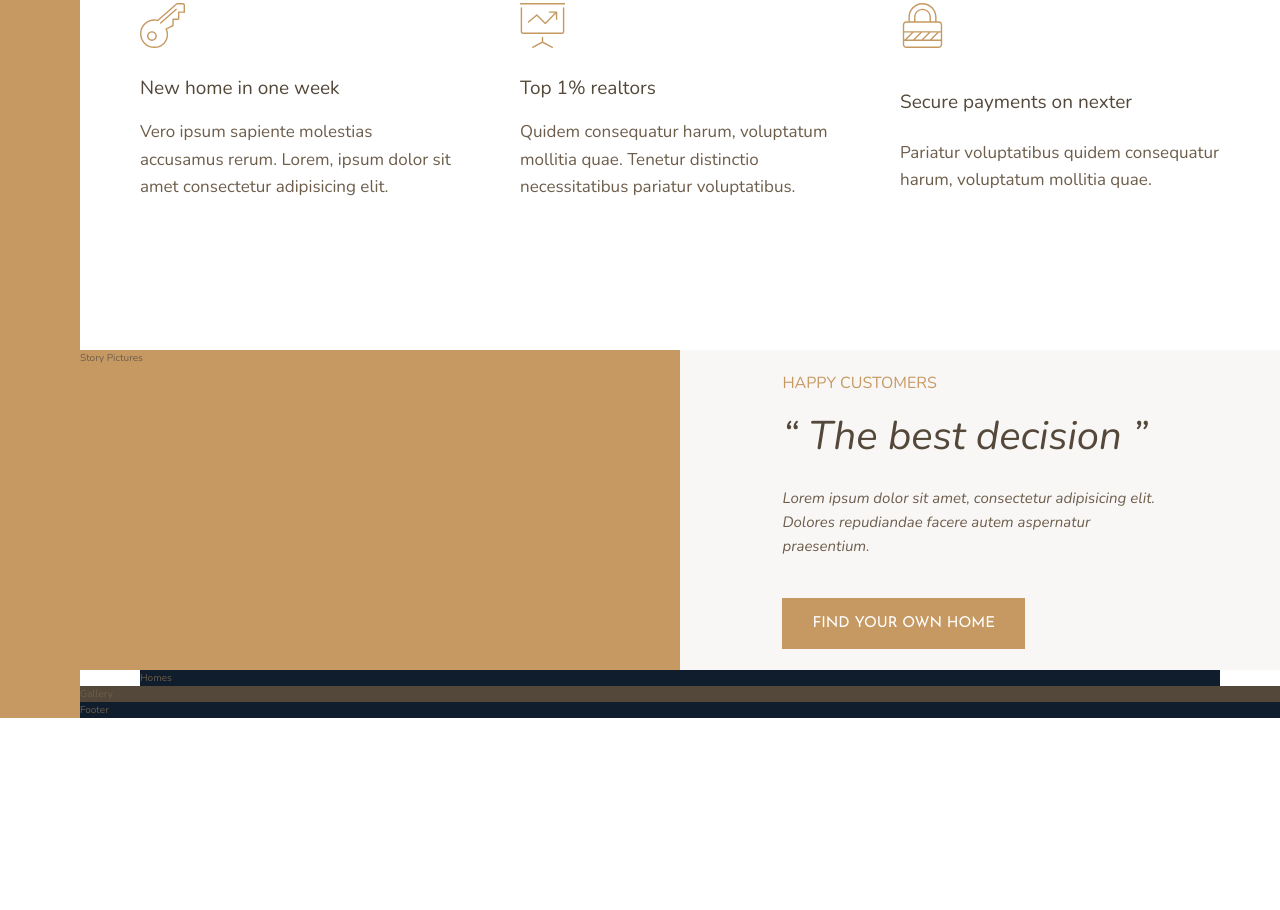
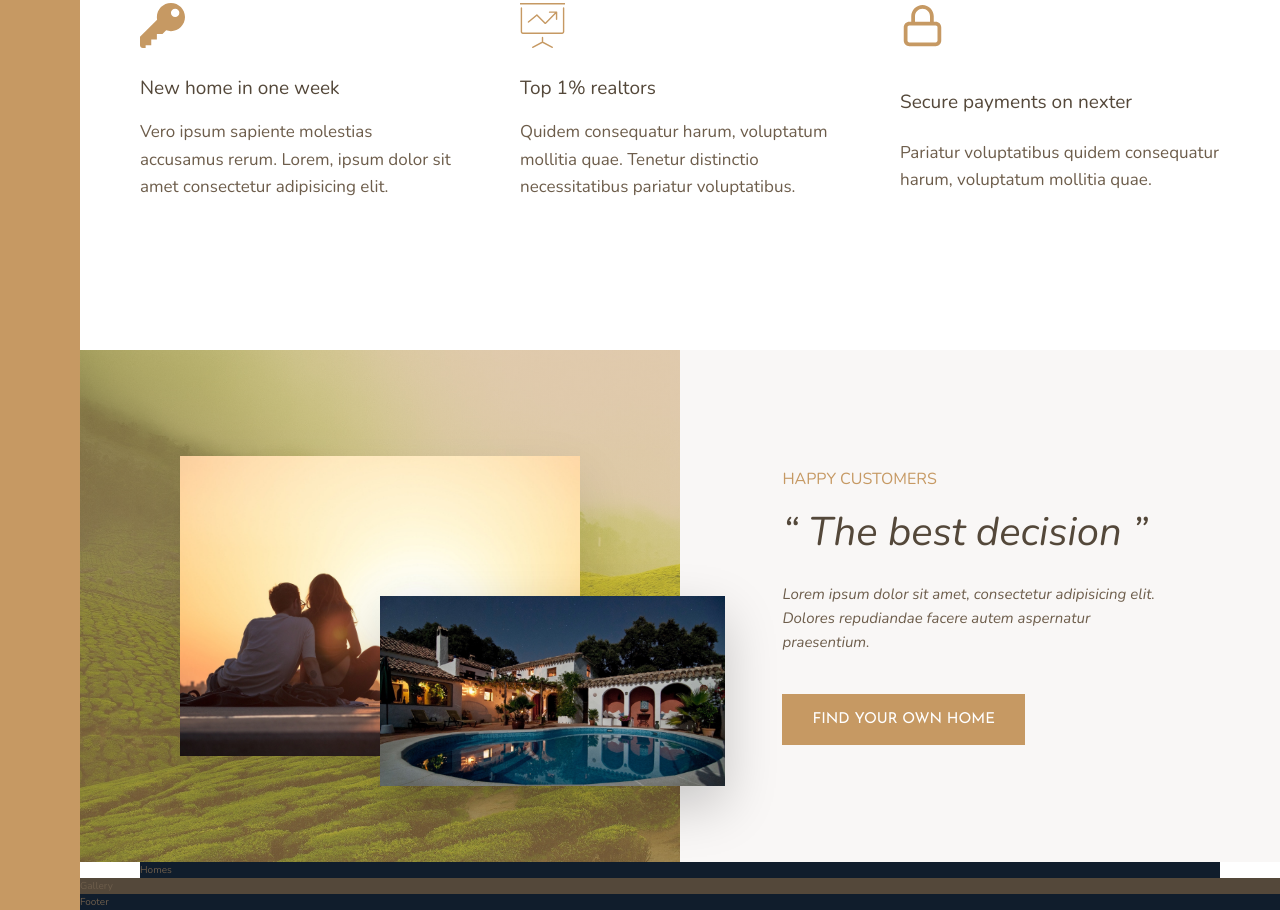
Before and after one commit to Ryoung27/Nexter, a website: page index.html in a window 1280 px wide. Shown: the part 1024-1934 px from the top of the page. Before the commit the page ends 1742 px from the top, so only its background shows below. Drawn offline with nearby package versions, Linux system fonts and the light colour scheme.

Commit message:
fixed issue in base file

```diff
--- a/index.html
+++ b/index.html
@@ -74,8 +74,15 @@
             </div>
         </section>
 
+        <!-- <div class="story__pictures">
+            <img src="img/story-1.jpeg" alt="" class="story__img--1">
+            <img src="img/story-2.jpeg" alt="" class="story__img--2">
+
+        </div> -->
+
         <div class="story__pictures">
-            Story Pictures
+            <img src="img/story-1.jpeg" alt="Couple with new house" class="story__img--1">
+            <img src="img/story-2.jpeg" alt="New house" class="story__img--2">
         </div>
 
         <div class="story__content">
--- a/sass/_base.scss
+++ b/sass/_base.scss
@@ -14,29 +14,47 @@ $color-grey-dark-2: #6D5D4B;
 $font-primary: 'Nunito', sans-serif;
 $font-display: 'Josefin Sans', sans-serif;
 
+// RESPONSIVE BREAKPOINTS
+$bp-largest: 75em;   // 1200px
+$bp-large: 62.5em;   // 1000px
+$bp-medium: 50em;    // 800px;
+$bp-small: 37.5em;    // 600px;
+
 *,
 *::before,
-*::after{
+*::after {
     margin: 0;
     padding: 0;
     box-sizing: inherit;
 }
 
-html{
+html {
     box-sizing: border-box;
-    font-size: 62.5%;
+    font-size: 62.5%; // 10px/16px = 62.5% -> 1rem = 10px
+
+    @media only screen and (max-width: $bp-largest) {
+        font-size: 50%;
+    }
 }
 
-body{
+body {
     font-family: $font-primary;
     color: $color-grey-dark-2;
     font-weight: 300;
     line-height: 1.6;
 }
 
-.container{
+.container {
     display: grid;
-    grid-template-rows: 80vh min-content 40vh repeat(3, min-content);
-    grid-template-columns: [sidebar-start] 8rem [sidebar-end full-start] minmax(6rem, 1fr) [center-start] repeat(8, [col-start] minmax(min-content, 14rem) [col-end]) [center-end]  minmax(6rem, 1fr) [full-end];
+    grid-template-rows: 80vh min-content 40vw repeat(3, min-content);
+    grid-template-columns: [sidebar-start] 8rem [sidebar-end full-start] minmax(6rem, 1fr) [center-start] repeat(8, [col-start] minmax(min-content, 14rem) [col-end]) [center-end] minmax(6rem, 1fr) [full-end];
 
+    @media only screen and (max-width: $bp-large) {
+        grid-template-rows: 6rem 80vh min-content 40vw repeat(3, min-content);
+        grid-template-columns: [full-start] minmax(6rem, 1fr) [center-start] repeat(8, [col-start] minmax(min-content, 14rem) [col-end]) [center-end] minmax(6rem, 1fr) [full-end];
+    }
+
+    @media only screen and (max-width: $bp-medium) {
+        grid-template-rows: 6rem calc(100vh - 6rem);
+    }
 }
--- a/sass/_story.scss
+++ b/sass/_story.scss
@@ -1,8 +1,44 @@
-.story{
-    &__pictures{
+.story {
+    &__pictures {
         background-color: $color-primary;
         grid-column: full-start / col-end 4;
+        background-image: linear-gradient(rgba($color-primary, .5), rgba($color-primary, .5)), url(../img/back.jpg);
+        background-size: cover;
 
+        display: grid;
+        grid-template-rows: repeat(6, 1fr);
+        grid-template-columns: repeat(6, 1fr);
+        align-items: center;
+
+        @media only screen and (max-width: $bp-medium) {
+            grid-column: 1 / -1;
+            padding: 6rem;
+        }
+    }
+
+    &__img--1 {
+        width: 100%;
+        grid-row: 2 / 6;
+        grid-column: 2 / 6;
+        box-shadow: 0 2rem 5rem rgba(#000, .1);
+
+        @media only screen and (max-width: $bp-medium) {
+            grid-column: 1 / 5;
+            grid-row: 1 / -1;
+        }
+    }
+
+    &__img--2 {
+        width: 115%;
+        grid-row: 4 / 6;
+        grid-column: 4 / 7;
+        z-index: 20;
+        box-shadow: 0 2rem 5rem rgba(#000, .2);
+
+        @media only screen and (max-width: $bp-medium) {
+            grid-row: 1 / -1;
+            width: 100%;
+        }
     }
 
     &__content{
```
Also changed, not shown: css/style.css.
